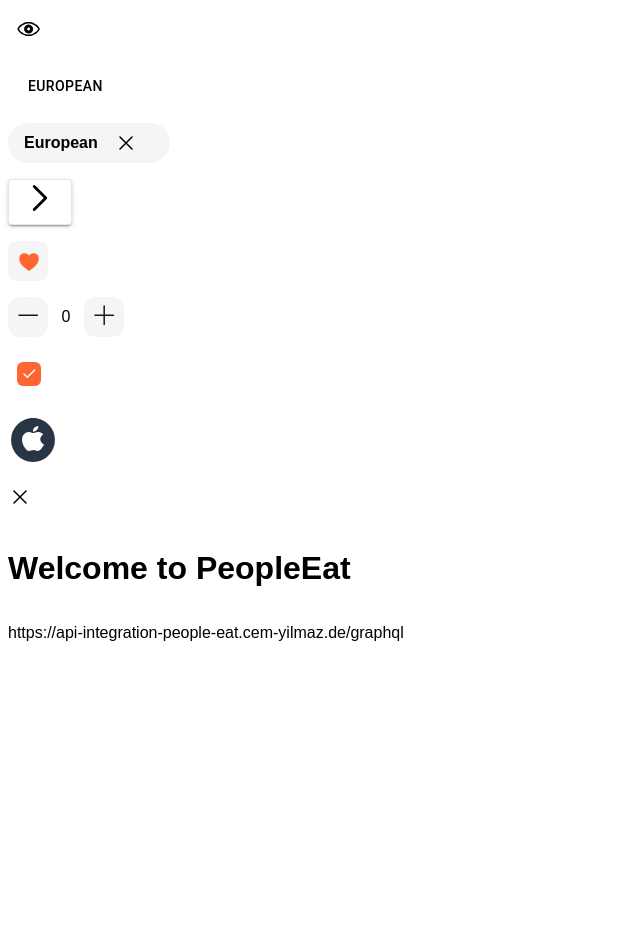
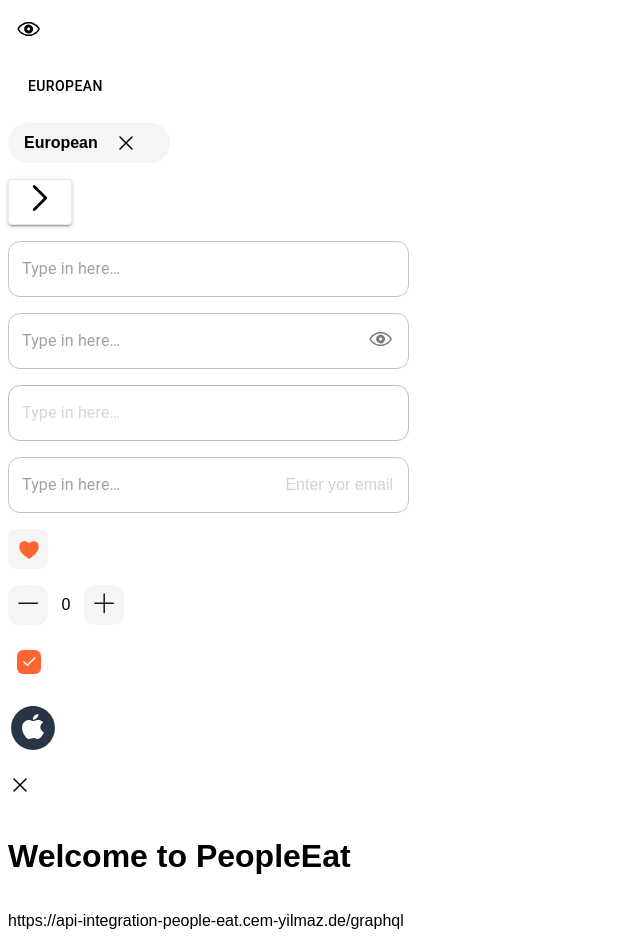
Before and after one commit to people-eat/web-app, a Next.js app: page / in a window 1280 px wide. Shown: the whole page, without its empty margins (0-640 px from the left). Before the commit the page ends 800 px from the top, so only its background shows below. Built offline with nearby package versions, Linux system fonts and the light colour scheme.

Commit message:
PeopleEatInput

```diff
--- a/src/components/standard/input/PeopleEatInput.tsx
+++ b/src/components/standard/input/PeopleEatInput.tsx
@@ -1,7 +1,8 @@
-import Input from '@mui/joy/Input';
 import { type ReactElement } from 'react';
 import { Icon } from '../icon/Icon';
 import PeopleEatIcon from '../icon/PeopleEatIcon';
+import {OutlinedInput} from "@mui/material";
+import classNames from "classnames";
 
 interface IPeopleEatInputProps {
     disabled?: boolean;
@@ -17,8 +18,23 @@
     ) : null;
 
     return (
-        <section className={'flex justify-center items-center rounded-3 w-full'}>
-            <Input endDecorator={decorator} fullWidth size={'lg'} placeholder="Type in here…" variant="outlined" disabled={disabled} />
+        <section
+            className={'relative flex justify-center items-center rounded-3 w-full'}
+        >
+            <OutlinedInput
+                sx={{
+                    borderBottom: 0,
+                    '&:hover': {
+                        borderBottom: 0,
+                    },
+                    borderRadius: '12px',
+                }}
+                disabled={Boolean(disabled)}
+                fullWidth
+                placeholder="Type in here…"
+                variant="outlined"
+            />
+            <span className={'absolute right-4'}>{decorator}</span>
         </section>
     );
 }
--- a/src/pages/index.tsx
+++ b/src/pages/index.tsx
@@ -9,6 +9,7 @@
 import PeopleEatIcon from '../components/standard/icon/PeopleEatIcon';
 import PeopleEatNextButton from '../components/standard/nextButton/PeopleEatNextButton';
 import PeopleEatTabItem from '../components/standard/tabItem/PeopleEatTabItem';
+import PeopleEatInput from "~/components/standard/input/PeopleEatInput";
 
 const HomePage: NextPage = () => {
     return (
@@ -23,6 +24,10 @@
                 <PeopleEatTabItem title={'European'} />
                 <PeopleEatChoice onClose={(): string => 'click'} title={'European '} />
                 <PeopleEatNextButton />
+                <PeopleEatInput />
+                <PeopleEatInput pass />
+                <PeopleEatInput disabled />
+                <PeopleEatInput email />
                 <PeopleEatFavorite />
                 <PeopleEatCounter />
                 <PeopleEatCheckbox />
```
